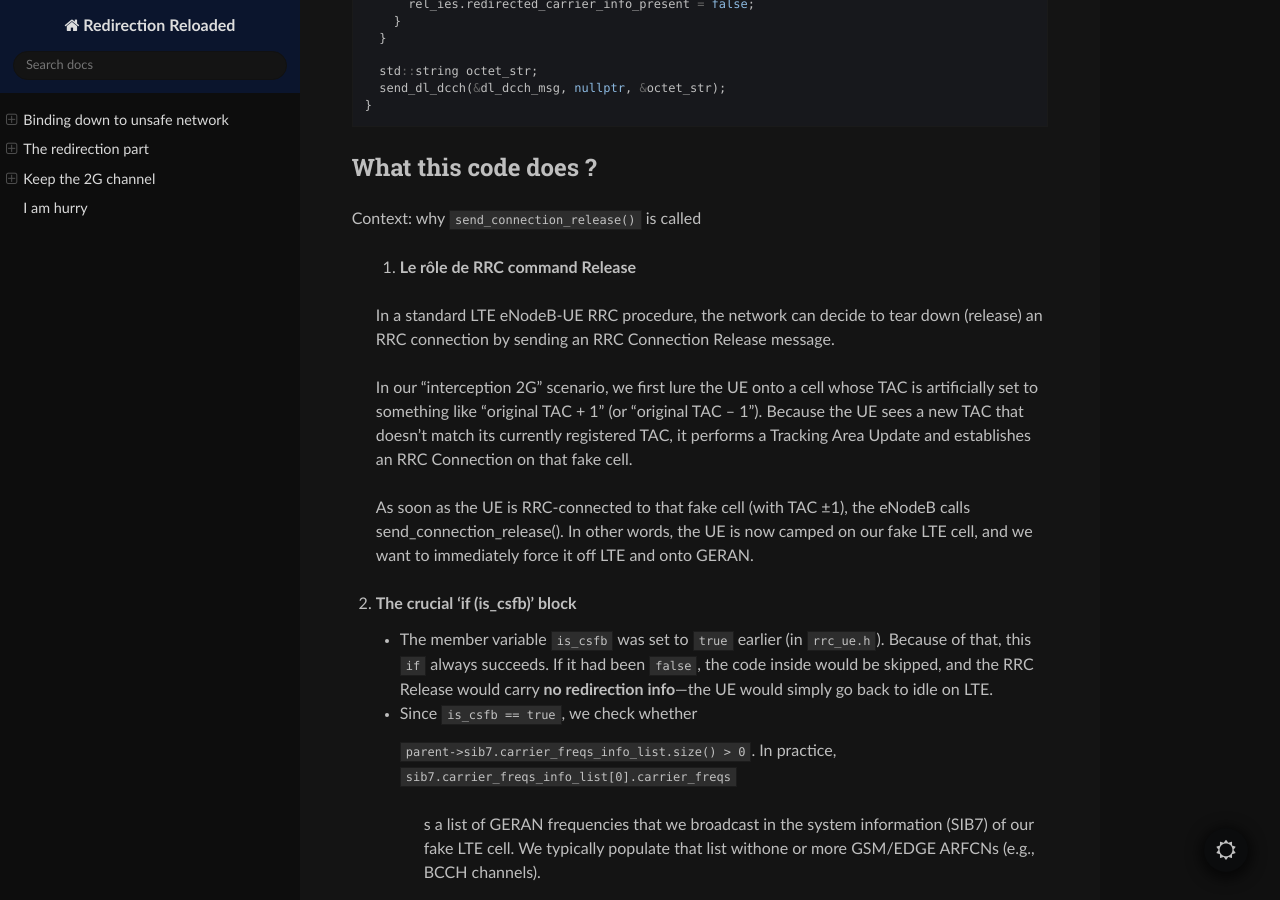
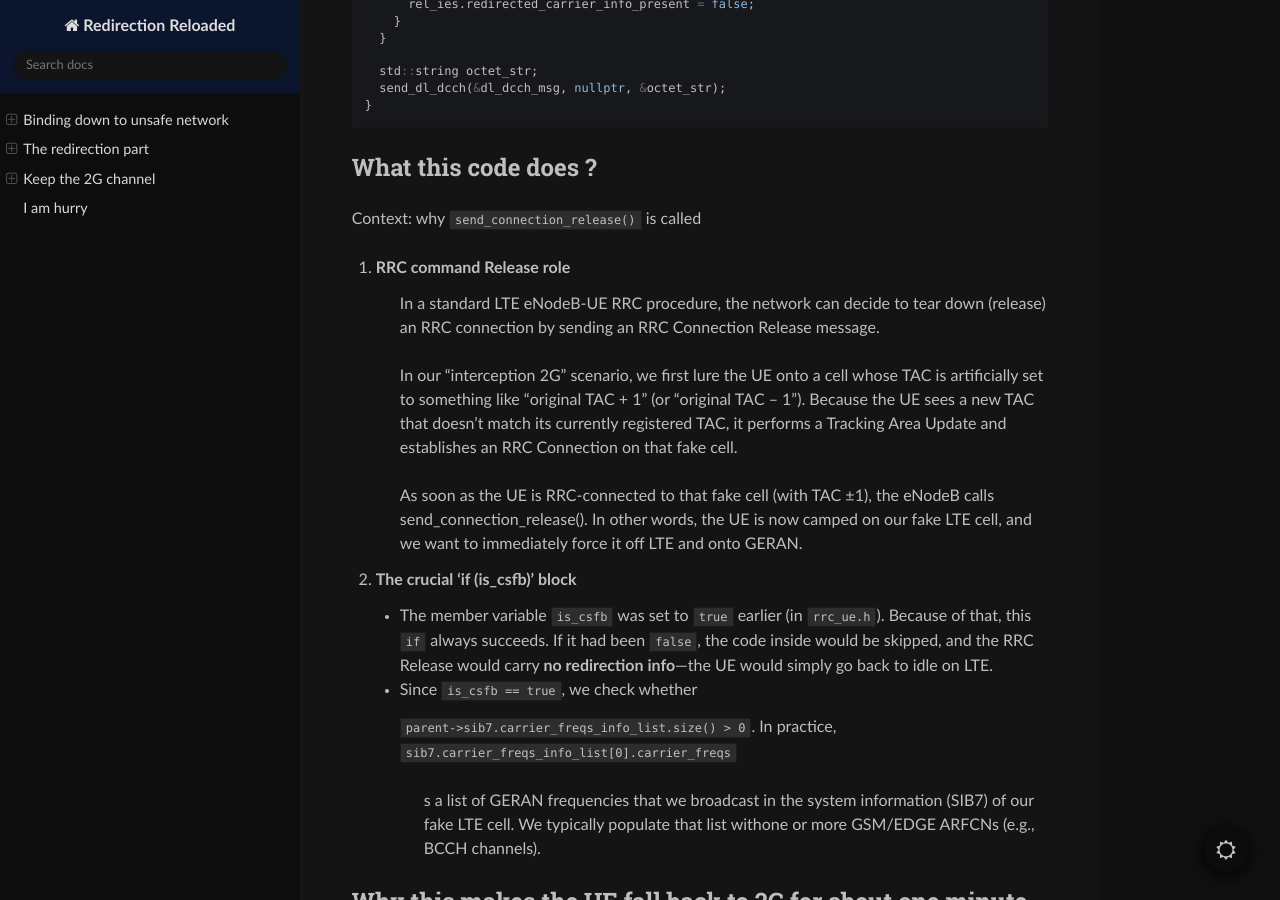
Before and after one commit to bbaranoff/binding-down-to-gsm, a Sphinx documentation site: the page built from docs/index.rst, in a window 1280 px wide and 900 px high, scrolled down 1506 px. Built offline with Sphinx 7.4.7 and the Read the Docs theme 3.1.0, drawn with Linux system fonts in a browser that asks for light colours.

Commit message:
Update index.rst

```diff
--- a/docs/index.rst
+++ b/docs/index.rst
@@ -81,7 +81,7 @@ What this code does ?
 ---------------------
 Context: why ``send_connection_release()`` is called
 
-    1. **Le rôle de RRC command Release**
+1. **RRC command Release role**
 
     In a standard LTE eNodeB‐UE RRC procedure, the network can decide to tear down (release) an RRC connection by sending an RRC Connection Release message.
 
```
